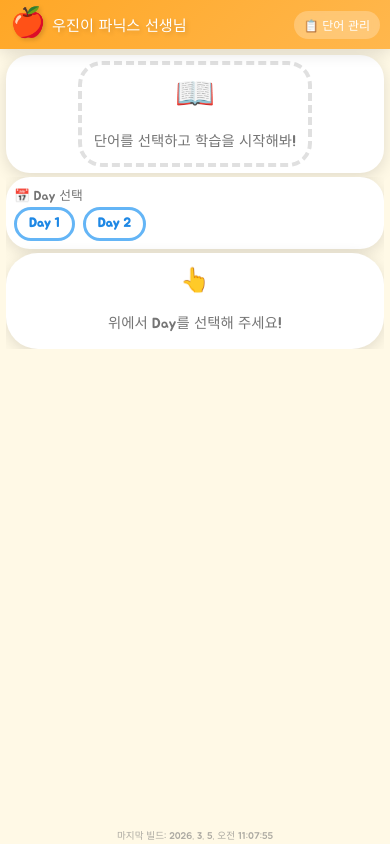
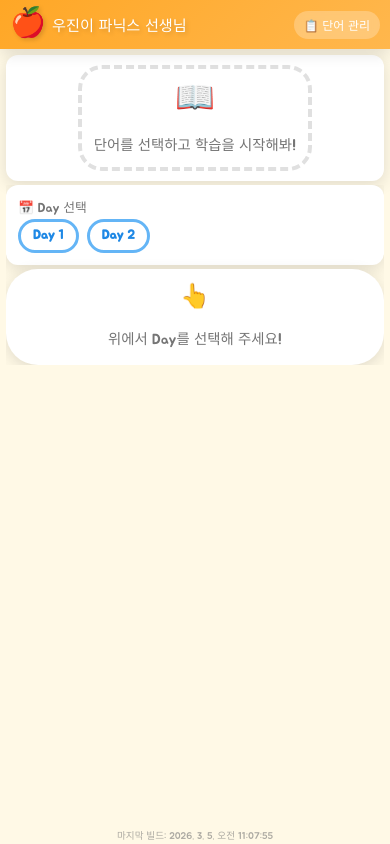
Before and after one commit to jychoi0858-wj/woojin-phonics, a React (Create React App) app: page / in a window 390 px wide. Built offline with nearby package versions, Linux system fonts and the light colour scheme.

Commit message:
폰 카드 border-radius 12px로 축소 + padding 12px로 증가 - 모서리 넘침 해결

```diff
--- a/src/App.css
+++ b/src/App.css
@@ -843,9 +843,9 @@
 
     .learning-left {
         min-height: auto;
-        padding: 6px;
+        padding: 10px;
         gap: 0;
-        border-radius: var(--radius-lg);
+        border-radius: 12px;
         flex: none;
     }
 
@@ -881,8 +881,8 @@
     }
 
     .day-selector {
-        padding: 8px;
-        border-radius: var(--radius-lg);
+        padding: 12px;
+        border-radius: 12px;
     }
 
     .day-btn {
@@ -891,8 +891,8 @@
     }
 
     .word-info-card {
-        padding: 8px;
-        border-radius: var(--radius-lg);
+        padding: 12px;
+        border-radius: 12px;
     }
 
     .current-word-label {
@@ -922,8 +922,8 @@
     }
 
     .step-indicator {
-        padding: 8px;
-        border-radius: var(--radius-lg);
+        padding: 12px;
+        border-radius: 12px;
     }
 
     .step-label {
@@ -1063,15 +1063,18 @@
     }
 
     .day-selector {
-        padding: 6px;
+        padding: 8px;
+        border-radius: 10px;
     }
 
     .word-info-card {
-        padding: 6px;
+        padding: 8px;
+        border-radius: 10px;
     }
 
     .step-indicator {
-        padding: 6px;
+        padding: 8px;
+        border-radius: 10px;
     }
 
     .start-btn-container {
```
